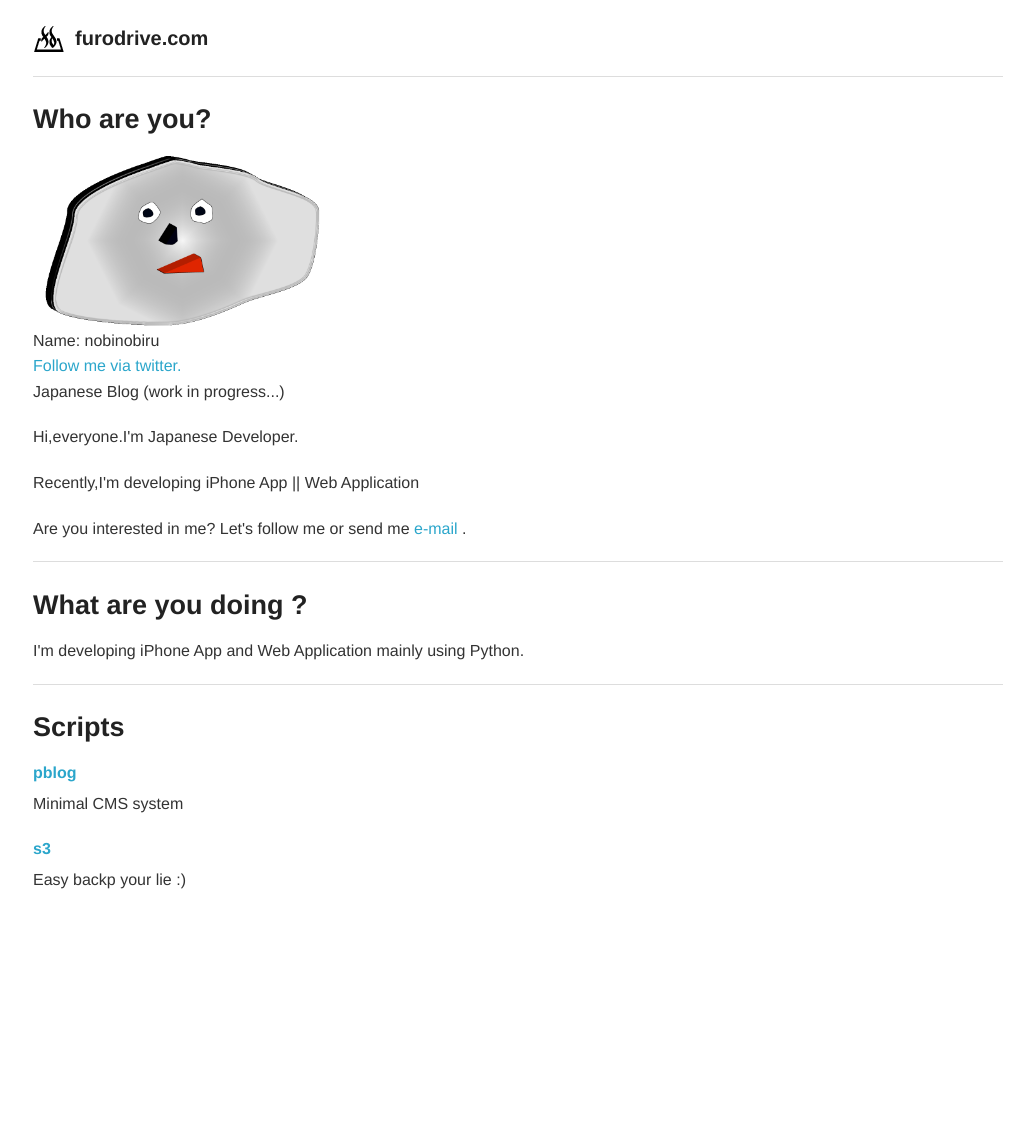
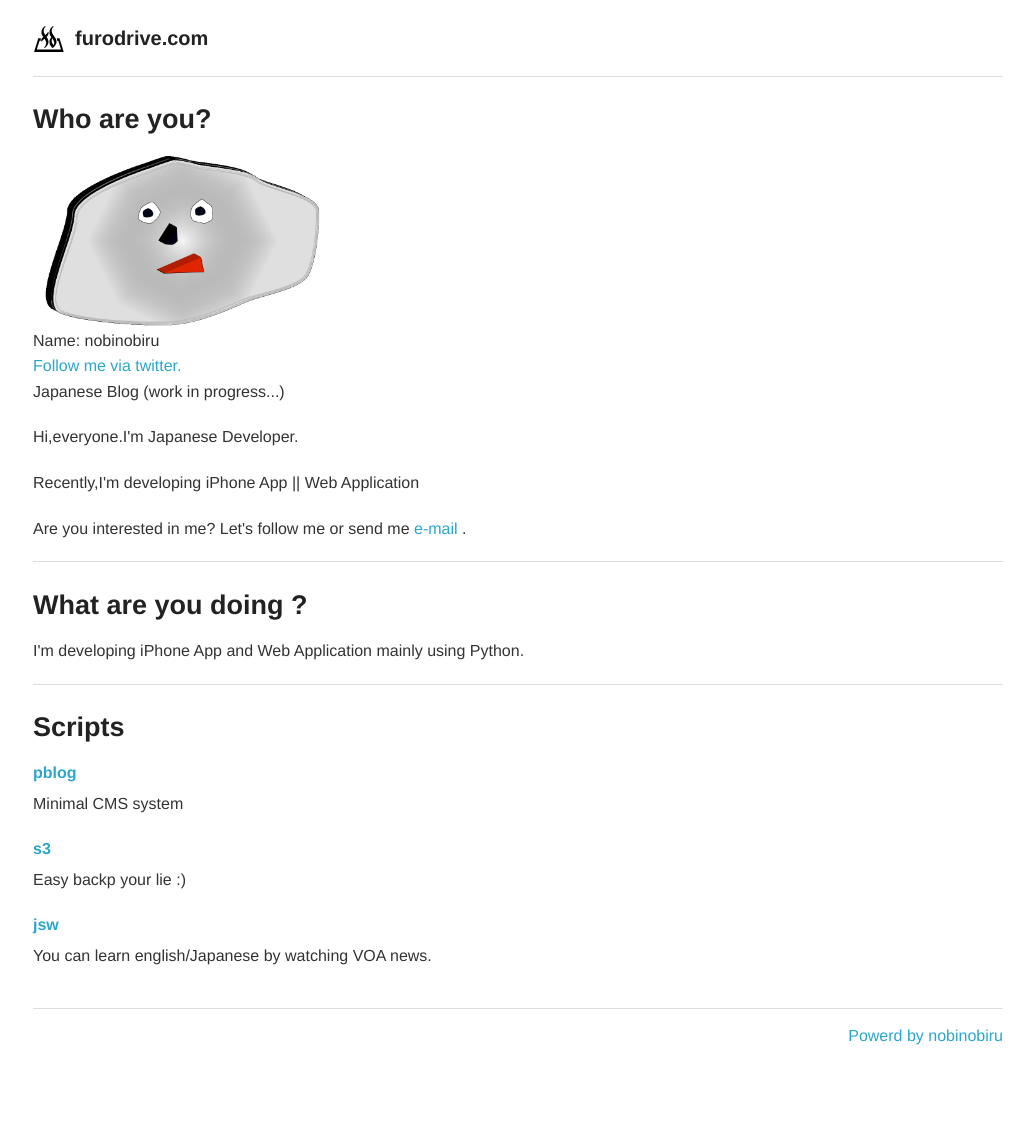
Before and after one commit to haradashinya/profile, a plain HTML site: page index.html in a window 1280 px wide. Shown: the whole page, without its empty margins (122-1156 px from the left). Before the commit the page ends 912 px from the top, so only its background shows below. Drawn offline with Linux system fonts and the light colour scheme.

Commit message:
add profile

```diff
--- a/css/style.css
+++ b/css/style.css
@@ -16,4 +16,11 @@ h1 img {
 
     line-height: 1;
 
+
 }
+footer {
+    height: 150px;
+}
+footer a {
+    text-align: right;
+}
--- a/index.html
+++ b/index.html
@@ -71,8 +71,19 @@
                 <dd>Easy backp your lie :)</dd>
             </dl>
 
+            <dl>
+                <dt><a href="http://jsw.furodrive.com">jsw</a></dt>
+                <dd>You can learn english/Japanese by watching VOA news.</dd>
+            </dl>
         </div>
     </div>
+
+    <footer class="row">
+        <div class="large-12 small-12 columns">
+            <hr>
+            <a hrf="https://twitter.com/outsider_0219" class="right">Powerd by nobinobiru</a>
+        </div>
+    </footer>
 </div>
 
 
```
